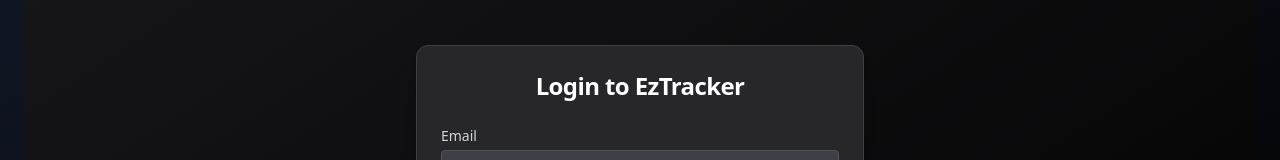
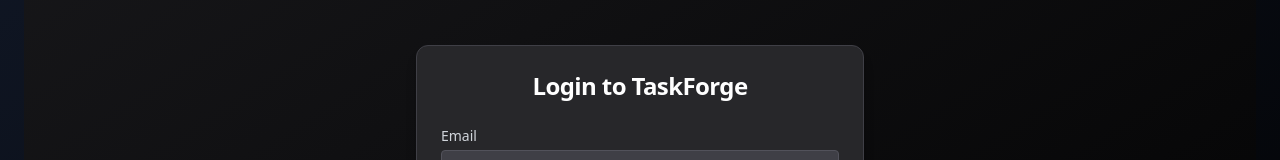
Before and after one commit to MotherTheresa64/JobTracker, a React (Vite) app: page /auth in a window 1280 px wide. Shown: the part 198-358 px from the top of the page. Built offline with nearby package versions, Linux system fonts and the light colour scheme; no server answers.

Commit message:
Final Version

```diff
--- a/src/pages/Auth.tsx
+++ b/src/pages/Auth.tsx
@@ -32,7 +32,7 @@
     <div className="min-h-screen flex items-center justify-center bg-gradient-to-br from-zinc-900 to-black text-white px-4">
       <div className="w-full max-w-md bg-zinc-800 p-6 rounded-xl shadow-lg border border-zinc-700">
         <h2 className="text-2xl font-bold mb-6 text-center text-white">
-          {isLogin ? "Login to EzTracker" : "Create a New Account"}
+          {isLogin ? "Login to TaskForge" : "Create a New Account"}
         </h2>
         <form onSubmit={handleSubmit} className="space-y-4">
           <div>
```
